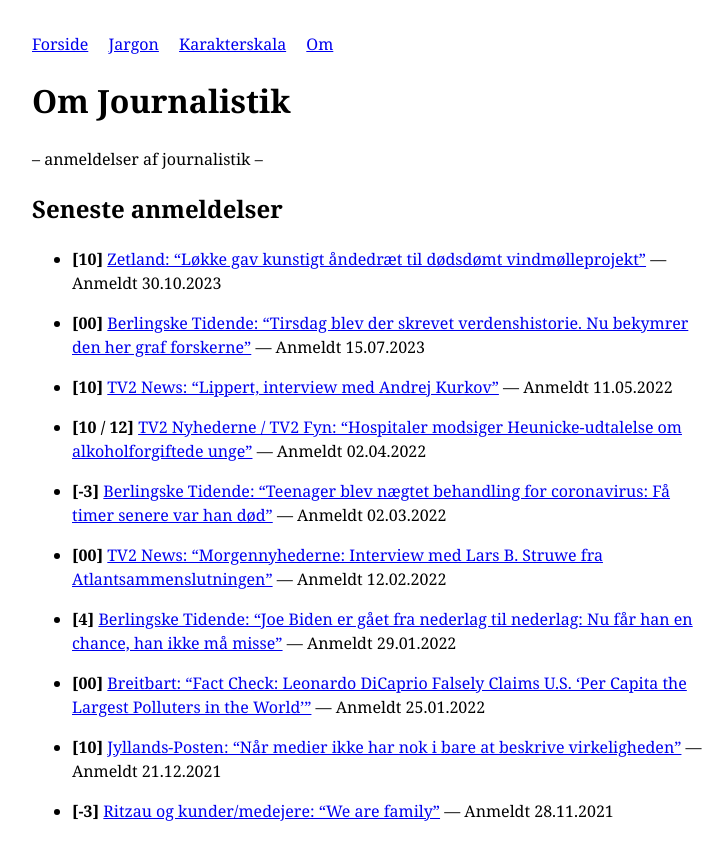
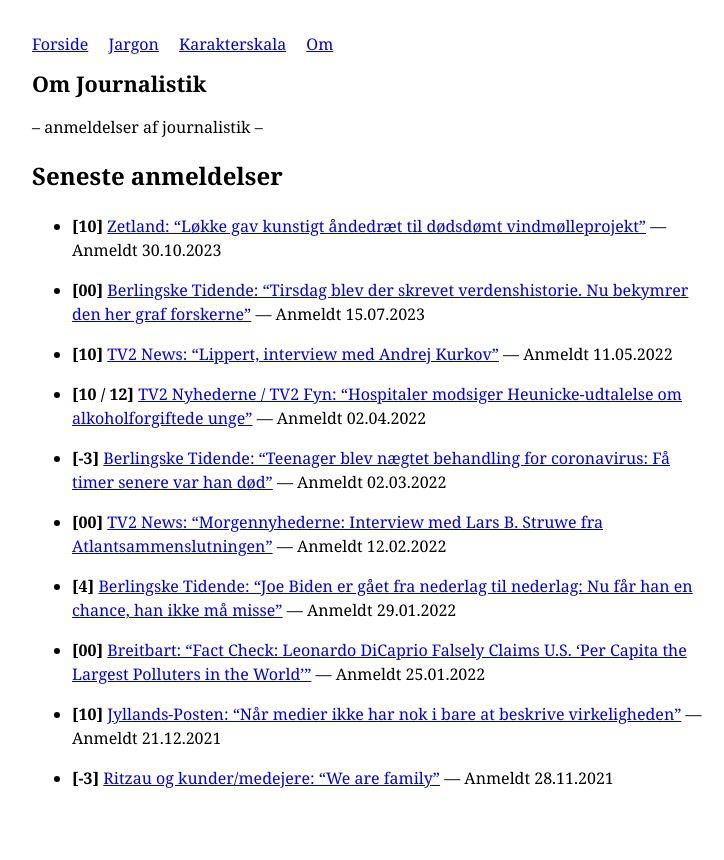
Before and after one commit to MichaelOAppel/OmJournalistik, a Jekyll site: the page built from index.md, in a window 1280 px wide. Shown: the top 860 px of the page, without its empty margins (272-996 px from the left). Built offline with Jekyll 4.4.1, drawn with Linux system fonts in a browser that asks for light colours.

Commit message:
Update default.html

```diff
--- a/_layouts/default.html
+++ b/_layouts/default.html
@@ -13,6 +13,7 @@
       table.karakterskala td:first-child { text-align: right; padding: 0.4em 0.7em 0.4em 0.4em; white-space: nowrap; font-weight: bold; }
       table.karakterskala td:nth-child(2) { text-align: center; padding: 0.4em 0.8em; }
       table.karakterskala td:nth-child(3) { padding: 0.4em 0.6em; }
+      h1 { font-size: 1.35em; font-weight: bold; line-height: 1.3; }
   </style>
 </head>
 <body>
```
